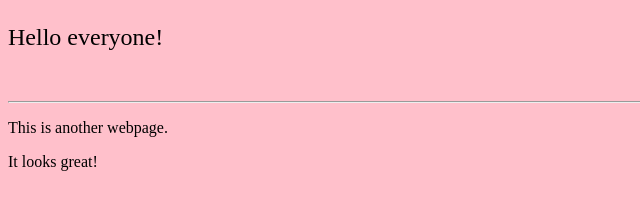
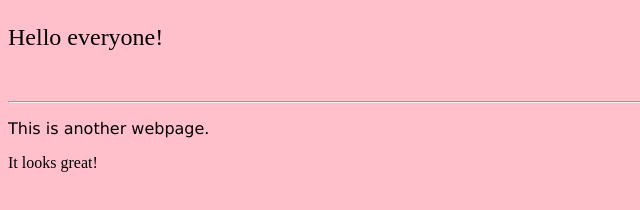
Before and after one commit to Hannah-Jurewicz-Turner/Unit-2-04, a plain HTML site: page index.html in a window 1280 px wide. Shown: the full height of the page, 0-640 px from the left. Drawn offline with Linux system fonts and the light colour scheme.

Commit message:
Added a font family to a paragraph.

```diff
--- a/index.html
+++ b/index.html
@@ -10,7 +10,7 @@
     <p style="font-size:150%">Hello everyone!</p>
     <br>
     <hr>
-    <p>This is another webpage.</p>
+    <p style="font-family:verdana">This is another webpage.</p>
     <p>It looks great!</p>
     <script src="script.js"></script>
   </body>
```
